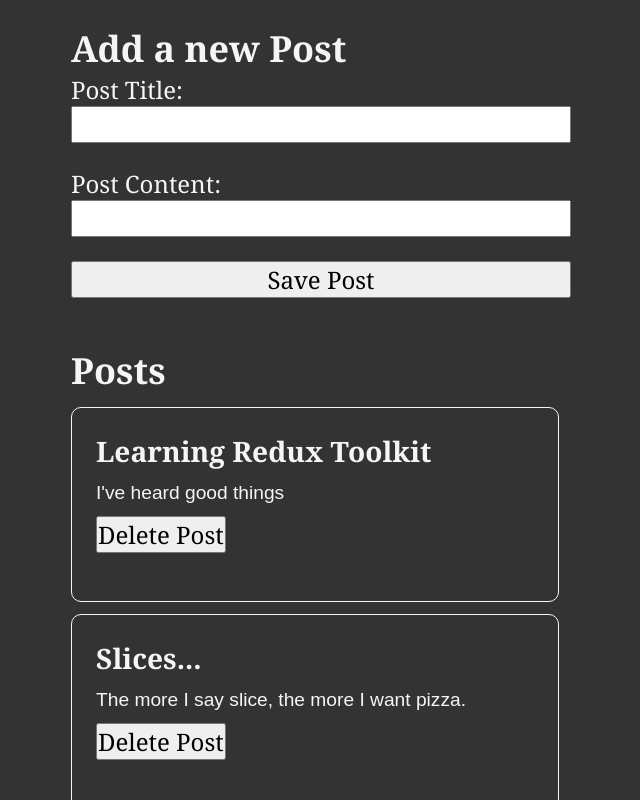
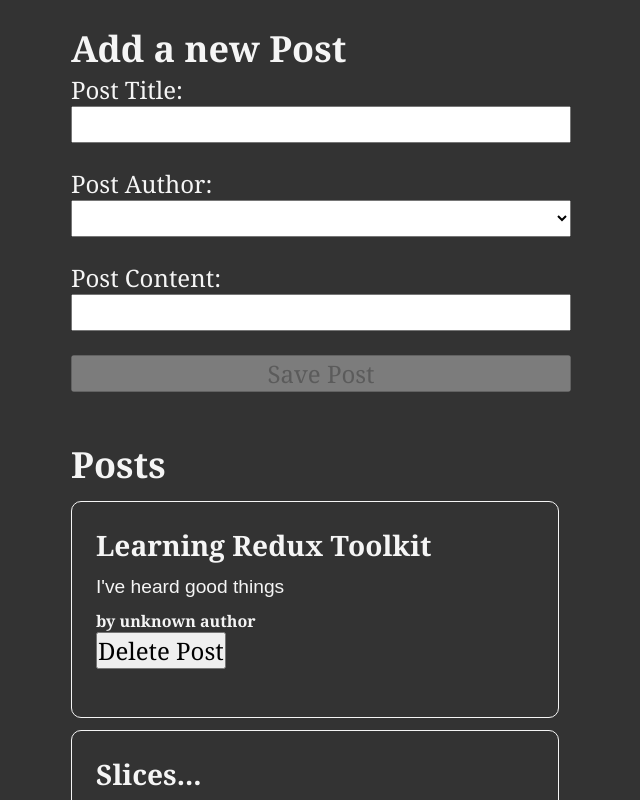
Before and after one commit to prathamsakhare/postProjectRedux, a React (Create React App) app: page / in a window 1280 px wide. Shown: the top 800 px of the page, without its empty margins (319-959 px from the left). Built offline with nearby package versions, Linux system fonts and the light colour scheme.

Commit message:
addeduser functionality

```diff
--- a/src/app/store.js
+++ b/src/app/store.js
@@ -1,7 +1,9 @@
 import {configureStore} from '@reduxjs/toolkit';
-import postsSliceReducer from '../features/posts/postsSlice'
+import postsSliceReducer from '../features/posts/postsSlice';
+import usersReducer from '../features/users/usersSlice'
 export const store = configureStore({
     reducer : {
         posts:postsSliceReducer,
+        users:usersReducer
     }
 })
--- a/src/features/posts/AddPostForm.js
+++ b/src/features/posts/AddPostForm.js
@@ -1,23 +1,32 @@
-import { useState } from "react";
-import { useDispatch } from "react-redux";
-import { nanoid } from "@reduxjs/toolkit";
+import { useId, useState } from "react";
+import { useDispatch, useSelector } from "react-redux";
 import { postAdded } from "./postsSlice";
+import { selectAllUsers } from "../users/usersSlice";
 const AddPostForm = () => {
   const dispatch = useDispatch();
   const [title, setTitle] = useState("");
   const [content, setContent] = useState("");
+  const [userId, setUserId] = useState("");
+
+  const users = useSelector(selectAllUsers);
 
   const onTitleChanged = (e) => setTitle(e.target.value);
   const onContentChanged = (e) => setContent(e.target.value);
+  const onAuthorChanged = (e) => setUserId(e.target.value);
+
   const onSavePostClicked = () => {
     if (title && content) {
-      dispatch(
-        postAdded(title, content)
-      );
+      dispatch(postAdded(title, content, userId));
       setTitle("");
       setContent("");
     }
   };
+  const canSave = Boolean(title) && Boolean(content) && Boolean(userId);
+  const userOptions = users.map((user) => (
+    <option key={user.id} value={user.id}>
+      {user.name}
+    </option>
+  ));
   return (
     <section>
       <h2>Add a new Post</h2>
@@ -30,6 +39,11 @@
           value={title}
           onChange={onTitleChanged}
         />
+        <label htmlFor="postAuthor">Post Author:</label>
+        <select id="postAuthor" value={userId} onChange={onAuthorChanged}>
+          <option value=""></option>
+          {userOptions}
+        </select>
         <label htmlFor="postContent">Post Content:</label>
         <input
           type="text"
@@ -38,12 +52,9 @@
           value={content}
           onChange={onContentChanged}
         />
-        <button type="button" onClick={onSavePostClicked}>
+        <button type="button" onClick={onSavePostClicked} disabled={!canSave}>
           Save Post
         </button>
-        {/* <button type="button" onClick={onDeletePostClicked}>
-          Delete Post
-        </button> */}
       </form>
     </section>
   );
--- /dev/null
+++ b/src/features/posts/PostAuthor.js
@@ -0,0 +1,10 @@
+import { useSelector } from "react-redux";
+import { selectAllUsers } from "../users/usersSlice";
+
+const PostAuthor = ({ userId }) => {
+  const users = useSelector(selectAllUsers);
+  const author = users.find((user) => user.id === userId);
+  return <span>by {author ? author.name : "unknown author"}</span>;
+};
+
+export default PostAuthor;
--- a/src/features/posts/PostsList.js
+++ b/src/features/posts/PostsList.js
@@ -1,5 +1,6 @@
 import { useDispatch, useSelector } from "react-redux";
 import { postRemove, selectAllPosts } from "./postsSlice";
+import PostAuthor from "./PostAuthor";
 const PostsList = () => {
   const dispatch = useDispatch();
   const posts = useSelector(selectAllPosts);
@@ -7,6 +8,9 @@
     <article key={post.id}>
       <h3>{post.title}</h3>
       <p>{post.content.substring(0, 100)}</p>
+      <h4 className="postCredit">
+        <PostAuthor userId={post.userId} />
+      </h4>
       <button onClick={() => dispatch(postRemove(index))}>Delete Post</button>
     </article>
   ));
--- a/src/features/posts/postsSlice.js
+++ b/src/features/posts/postsSlice.js
@@ -21,18 +21,18 @@
       reducer(state, action){
         state.push(action.payload)
       },
-      prepare(title, content) {
+      prepare(title, content, userId) {
         return {
           payload: {
             id: nanoid(),
             title,
-            content
+            content,
+            userId
           }
         }
       }
     },
     postRemove(state, action){
-        console.log(action.payload)
         state.splice(action.payload, 1)
     }
   },
--- /dev/null
+++ b/src/features/users/usersSlice.js
@@ -0,0 +1,16 @@
+import { createSlice } from "@reduxjs/toolkit";
+
+const initialState = [
+    {id:'0', name:'Dude Lebowski'},
+    {id:'1', name : "neil Young"},
+    {id : '2', name : 'Dave Gray'}
+]
+const usersSlice = createSlice({
+    name :"users",
+    initialState,
+    reducers: {}
+})
+
+export const selectAllUsers = (state) => state.users;
+
+export default usersSlice.reducer
```
